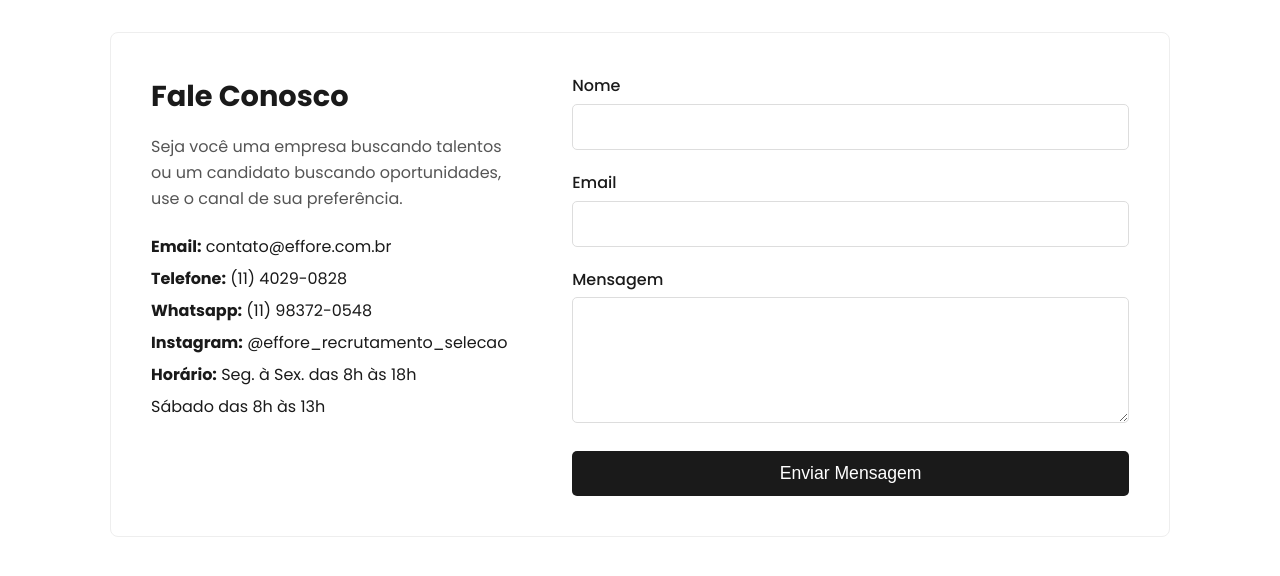
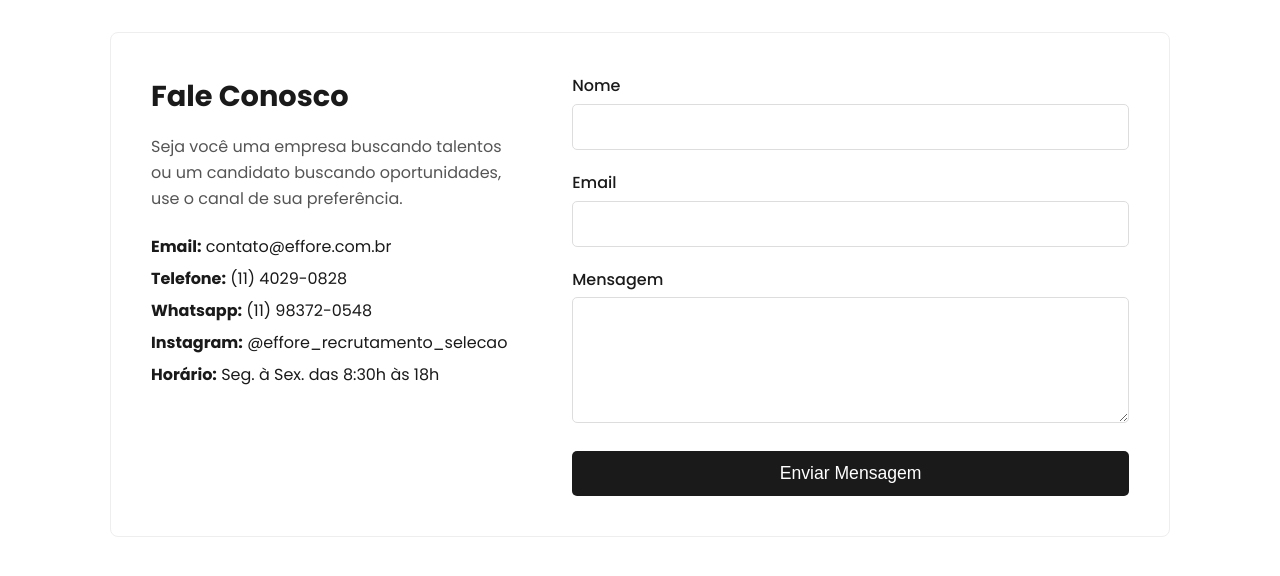
Before and after one commit to BrunoAcioli23/Effore-Recrutamento-e-Selecao, a plain HTML site: page contato.html in a window 1280 px wide. Shown: the part 510-1086 px from the top of the page. Drawn offline with Linux system fonts and the light colour scheme.

Commit message:
ajustando horario

```diff
--- a/contato.html
+++ b/contato.html
@@ -54,7 +54,7 @@
                             <li><strong>Telefone:</strong> <a href="tel:+551140290828">(11) 4029-0828</a></li>
                             <li><strong>Whatsapp:</strong> <a href="https://wa.me/5511983720548" target="_blank" rel="noopener noreferrer">(11) 98372-0548</a></li>
                             <li><strong>Instagram:</strong> <a href="https://www.instagram.com/effore_recrutamento_selecao/" target="_blank" rel="noopener noreferrer">@effore_recrutamento_selecao</a></li>
-                            <li><strong>Horário:</strong> Seg. à Sex. das 8h às 18h<br>Sábado das 8h às 13h</li>
+                            <li><strong>Horário:</strong> Seg. à Sex. das 8:30h às 18h</li>
                         </ul>
                     </div>
                     <form class="contact-form">
```
